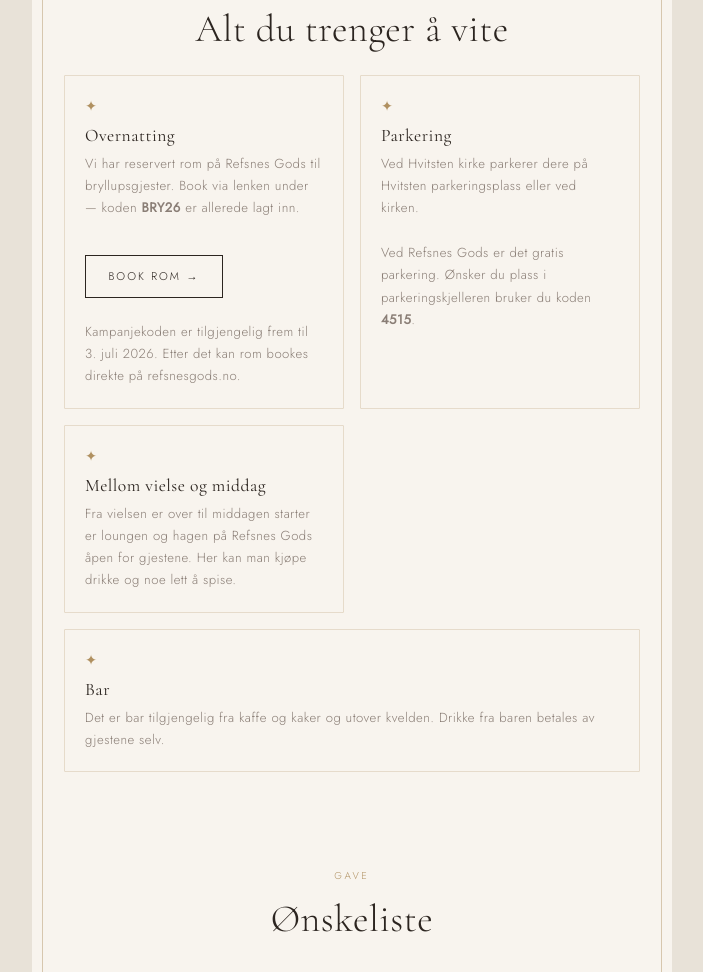
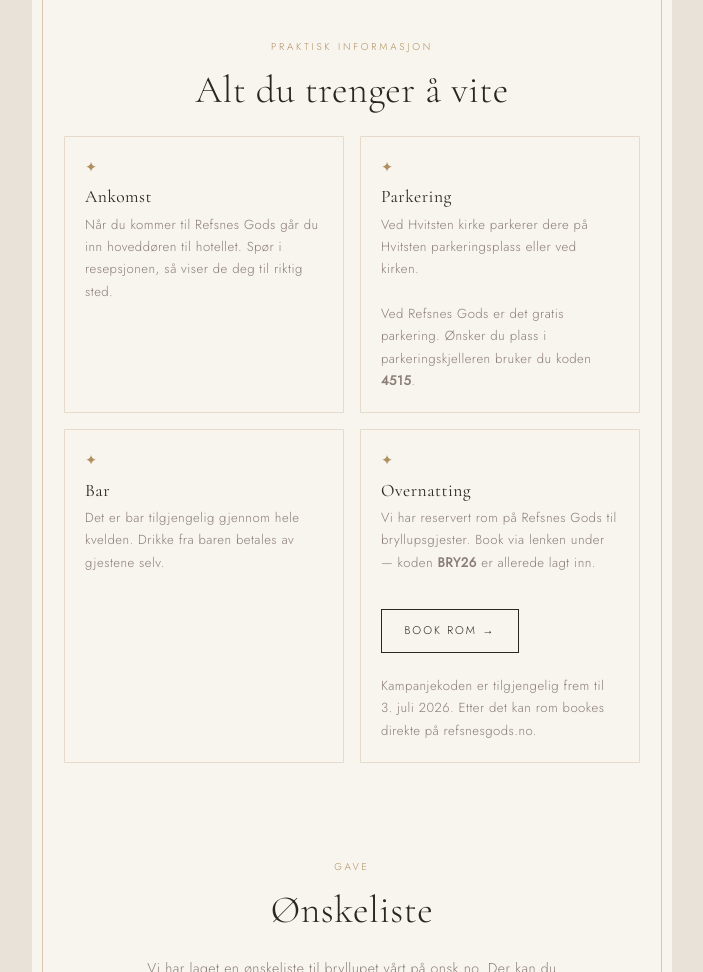
Before and after one commit to PederMyhrer/fest, a plain HTML site: page index.html in a window 1280 px wide. Shown: the part 1780-2752 px from the top of the page, without its empty margins (288-991 px from the left). Drawn offline with nearby package versions, Linux system fonts and the light colour scheme; a web font is replaced by a local one.

Commit message:
Revise invitation details and accommodation info
Updated invitation text and adjusted font sizes for clarity. Modified sections regarding accommodation and added details about the bar availability.

```diff
--- a/index.html
+++ b/index.html
@@ -510,7 +510,8 @@
     <h1 style="font-size:clamp(2rem, 11vw, 5rem); white-space:nowrap; letter-spacing:-0.01em;">Viktoria <span style="font-family:'Cormorant Garamond',serif; font-style:italic; font-size:0.45em; color:var(--gold); vertical-align:middle;">&</span> Peder</h1>
     <div class="ornament">3. oktober 2026</div>
     <p class="date-line">Hvitsten · Jeløya</p>
-    <p style="font-family:'Cormorant Garamond',serif; font-style:italic; font-size:1.3rem; color:var(--gold); margin-top:1.5rem;">Du er invitert til vielsen og festen</p>
+    <p style="font-family:'Cormorant Garamond',serif; font-style:italic; font-size:2.6rem; color:var(--gold); margin-top:1.5rem; line-height:1.2;">Du er invitert til festen!</p>
+    <p style="font-size:0.85rem; color:var(--ink-muted); margin-top:0.8rem; line-height:1.7;">Du er også hjertelig velkommen til vielsen i Hvitsten kirke</p>
   </section>
 
 
@@ -564,10 +565,9 @@
     <div class="info-grid">
       <div class="info-card">
         <div class="icon">✦</div>
-        <h4>Overnatting</h4>
-        <p>Vi har reservert rom på Refsnes Gods til bryllupsgjester. Book via lenken under — koden <strong>BRY26</strong> er allerede lagt inn.<br><br><a href="https://booking.refsnesgods.no/campaign/campaign-details?channelid=c349fa43-f5fe-4701-bd7a-02a1c12fc1cf&culture=nb&pseudo_id=pseudo_ai2g1ybeuzh_1745329660269&roomconfig=a2&year=2026&month=10&day=3&staylength=2&promocode=BRY26&campaignid=49705972-df60-4b8a-bc96-c6aa122c17a5" target="_blank" style="display:inline-block; margin-top:0.8rem; padding:0.7rem 1.4rem; border:0.5px solid var(--ink); font-family:'Jost',sans-serif; font-size:0.7rem; font-weight:300; letter-spacing:0.18em; text-transform:uppercase; color:var(--ink); text-decoration:none; transition:background 0.2s, color 0.2s;" onmouseover="this.style.background='#2c2520';this.style.color='#f8f4ee'" onmouseout="this.style.background='transparent';this.style.color='#2c2520'">Book rom →</a><br><br>Kampanjekoden er tilgjengelig frem til 3. juli 2026. Etter det kan rom bookes direkte på <a href="https://www.refsnesgods.no" target="_blank">refsnesgods.no</a>.</p>
+        <h4>Ankomst</h4>
+        <p>Når du kommer til Refsnes Gods går du inn hoveddøren til hotellet. Spør i resepsjonen, så viser de deg til riktig sted.</p>
       </div>
-
       <div class="info-card">
         <div class="icon">✦</div>
         <h4>Parkering</h4>
@@ -575,13 +575,13 @@
       </div>
       <div class="info-card">
         <div class="icon">✦</div>
-        <h4>Mellom vielse og middag</h4>
-        <p>Fra vielsen er over til middagen starter er loungen og hagen på Refsnes Gods åpen for gjestene. Her kan man kjøpe drikke og noe lett å spise.</p>
+        <h4>Bar</h4>
+        <p>Det er bar tilgjengelig gjennom hele kvelden. Drikke fra baren betales av gjestene selv.</p>
       </div>
-      <div class="info-card full">
+      <div class="info-card">
         <div class="icon">✦</div>
-        <h4>Bar</h4>
-        <p>Det er bar tilgjengelig fra kaffe og kaker og utover kvelden. Drikke fra baren betales av gjestene selv.</p>
+        <h4>Overnatting</h4>
+        <p>Vi har reservert rom på Refsnes Gods til bryllupsgjester. Book via lenken under — koden <strong>BRY26</strong> er allerede lagt inn.<br><br><a href="https://booking.refsnesgods.no/campaign/campaign-details?channelid=c349fa43-f5fe-4701-bd7a-02a1c12fc1cf&culture=nb&pseudo_id=pseudo_ai2g1ybeuzh_1745329660269&roomconfig=a2&year=2026&month=10&day=3&staylength=2&promocode=BRY26&campaignid=49705972-df60-4b8a-bc96-c6aa122c17a5" target="_blank" style="display:inline-block; margin-top:0.8rem; padding:0.7rem 1.4rem; border:0.5px solid var(--ink); font-family:'Jost',sans-serif; font-size:0.7rem; font-weight:300; letter-spacing:0.18em; text-transform:uppercase; color:var(--ink); text-decoration:none; transition:background 0.2s, color 0.2s;" onmouseover="this.style.background='#2c2520';this.style.color='#f8f4ee'" onmouseout="this.style.background='transparent';this.style.color='#2c2520'">Book rom →</a><br><br>Kampanjekoden er tilgjengelig frem til 3. juli 2026. Etter det kan rom bookes direkte på <a href="https://www.refsnesgods.no" target="_blank">refsnesgods.no</a>.</p>
       </div>
     </div>
   </section>
```
